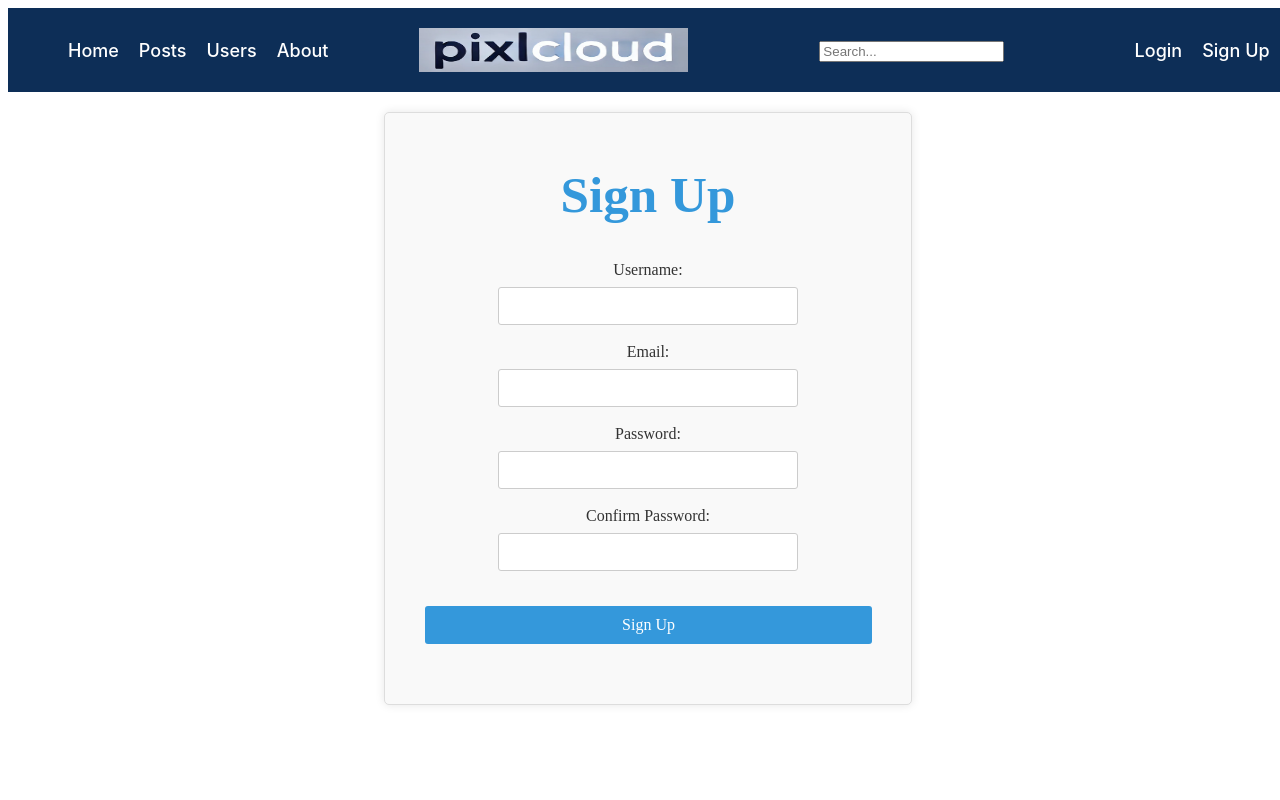
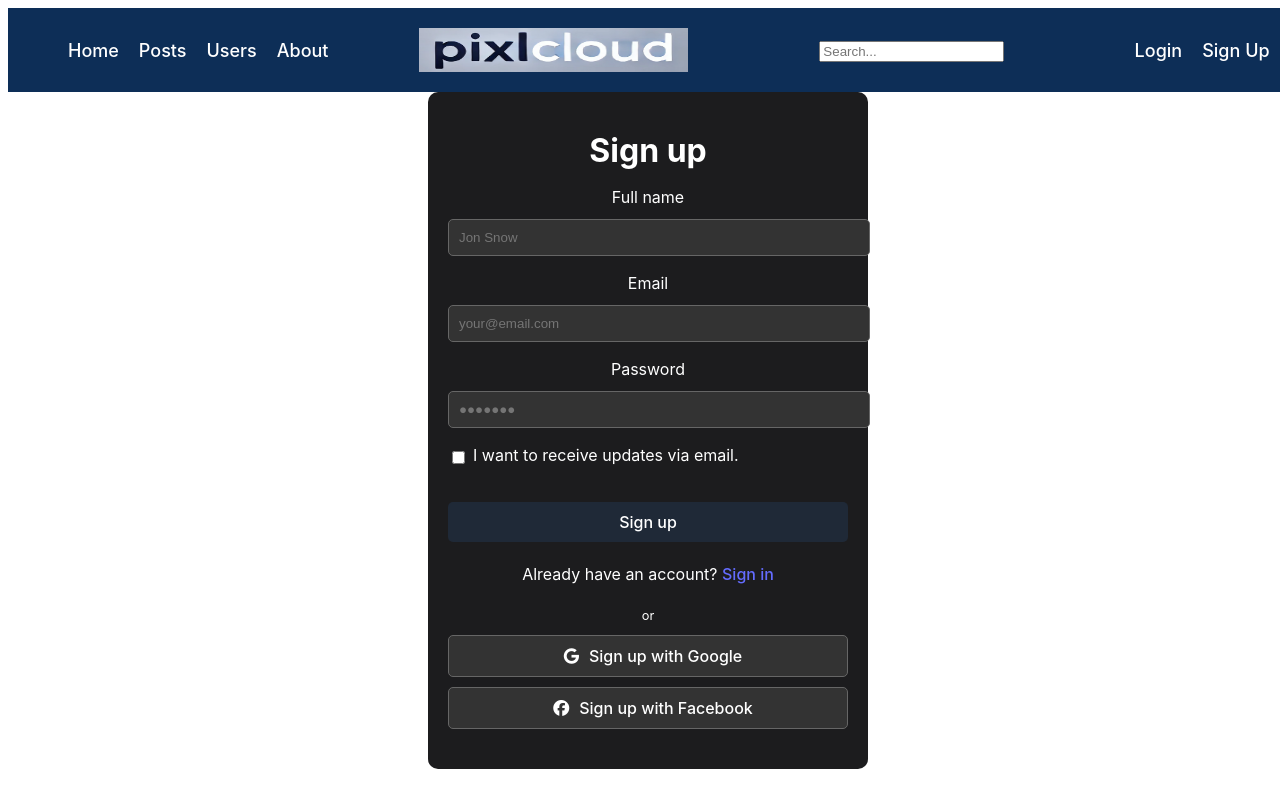
Before and after one commit to ClintasaurusRex/photo-sharing, a React (Vite) app in the folder frontend/: page /signup in a window 1280 px wide. Built offline with nearby package versions, Linux system fonts and the light colour scheme; no server answers.

Commit message:
made changes to the signup form

```diff
--- a/frontend/package.json
+++ b/frontend/package.json
@@ -10,6 +10,7 @@
     "preview": "vite preview"
   },
   "dependencies": {
+    "@fortawesome/fontawesome-free": "^6.6.0",
     "react": "^18.3.1",
     "react-dom": "^18.3.1",
     "react-router-dom": "^6.26.2"
--- a/frontend/src/components/Signup.jsx
+++ b/frontend/src/components/Signup.jsx
@@ -1,61 +1,84 @@
-import useFormData from "../hooks/useFormData";
+import useFormData from '../hooks/useFormData';
+import '@fortawesome/fontawesome-free/css/all.min.css';
 import "./Signup.scss";
 
-
-function Signup() {
-
+const Signup = () => {
   const { formData, handleChange, handleSubmit } = useFormData();
 
   return (
     <div className="signup-container">
-      <h1>Sign Up</h1>
-      <form onSubmit={handleSubmit}>
-        <div>
-          <label htmlFor="username">Username:</label>
+      <form onSubmit={handleSubmit} className="signup-form">
+        <h1>Sign up</h1>
+
+        <div className="form-group">
+          <label htmlFor="fullName">Full name</label>
           <input
             type="text"
-            id="username"
-            name="username"
-            value={formData.username}
+            id="fullName"
+            name="fullName"
+            placeholder="Jon Snow"
+            value={formData.fullName}
             onChange={handleChange}
             required
           />
         </div>
-        <div>
-          <label htmlFor="email">Email:</label>
+
+        <div className="form-group">
+          <label htmlFor="email">Email</label>
           <input
             type="email"
             id="email"
             name="email"
+            placeholder="your@email.com"
             value={formData.email}
             onChange={handleChange}
             required
           />
         </div>
-        <div>
-          <label htmlFor="password">Password:</label>
+
+        <div className="form-group">
+          <label htmlFor="password">Password</label>
           <input
             type="password"
             id="password"
             name="password"
+            placeholder="●●●●●●●"
             value={formData.password}
             onChange={handleChange}
             required
           />
         </div>
-        <div>
-          <label htmlFor="confirmPassword">Confirm Password:</label>
+
+        <div className="form-group checkbox-group">
           <input
-            type="password"
-            id="confirmPassword"
-            name="confirmPassword"
-            value={formData.confirmPassword}
+            type="checkbox"
+            id="receiveUpdates"
+            name="receiveUpdates"
+            checked={formData.receiveUpdates}
             onChange={handleChange}
-            required
           />
+          <label htmlFor="receiveUpdates">I want to receive updates via email.</label>
         </div>
-        <button type="submit">Sign Up</button>
+
+        <button type="submit" className="signup-btn">Sign up</button>
+
+        <p className="signin-link">
+          Already have an account? <a href="/signin">Sign in</a>
+        </p>
+
+        <div className="or-divider">
+          <span>or</span>
+        </div>
+
+        <button type="button" className="social-signup-btn google">
+          <i className="fab fa-google"></i> Sign up with Google
+        </button>
+        <button type="button" className="social-signup-btn facebook">
+          <i className="fab fa-facebook"></i> Sign up with Facebook
+        </button>
       </form>
     </div>
   );
-} export default Signup;
+};
+
+export default Signup;
--- a/frontend/src/components/Signup.scss
+++ b/frontend/src/components/Signup.scss
@@ -1,67 +1,112 @@
-$primary-color: #3498db;
-$secondary-color: #2ecc71;
-$font-family: 'Arial, sans-serif';
-
 .signup-container {
-  max-width: 38%;
-  margin: 20px auto;
+  max-width: 400px;
+  margin: 0 auto;
   padding: 20px;
-  border: 1px solid #ddd;
-  border-radius: 5px;
-  background-color: #f9f9f9;
-  box-shadow: 0 0 10px rgba(0, 0, 0, 0.1);
-
-  h1 {
-    text-align: center;
-    color: $primary-color;
-    font-family: $font-family;
+  background-color: #1c1c1e;
+  border-radius: 10px;
+  color: white;
 }
 
-  form {
-    display: flex;
-    flex-direction: column;
+.signup-form h1 {
+  font-size: 2rem;
+  margin-bottom: 1rem;
+  color: #fff;
+}
 
-    div {
+.form-group {
   margin-bottom: 15px;
+}
 
-      label {
+.form-group label {
   display: block;
   margin-bottom: 5px;
-        color: #333;
-        font-family: $font-family;
 }
 
-      input {
-        width: 57%;
+.form-group input[type="text"],
+.form-group input[type="email"],
+.form-group input[type="password"] {
+  width: 100%;
   padding: 10px;
-        border: 1px solid #ccc;
-        border-radius: 3px;
-        font-family: $font-family;
-        font-size: 14px;
-
-        &:focus {
-          border-color: $primary-color;
-          outline: none;
-          box-shadow: 0 0 5px rgba($primary-color, 0.5);
-        }
-      }
+  margin-top: 5px;
+  border-radius: 5px;
+  border: 1px solid #666;
+  background-color: #333;
+  color: #fff;
 }
 
-    button {
-      padding: 10px 15px;
+.checkbox-group {
+  display: flex;
+  align-items: center;
+}
+
+.checkbox-group label {
+  margin-left: 5px;
+}
+
+.signup-btn {
+  width: 100%;
+  padding: 10px;
+  background-color: #1f2937;
+  color: #fff;
   border: none;
-      border-radius: 3px;
-      background-color: $primary-color;
-      color: #fff;
-      font-family: $font-family;
-      font-size: 16px;
+  border-radius: 5px;
   cursor: pointer;
-      margin: 20px;
-      width: 92%;
+  margin-top: 15px;
+}
 
-      &:hover {
-        background-color: darken($primary-color, 10%);
+.signup-btn:hover {
+  background-color: #3f4a60;
 }
+
+.signin-link {
+  text-align: center;
+  margin: 20px 0;
 }
+
+.or-divider {
+  display: flex;
+  align-items: center;
+  justify-content: center;
+  margin-bottom: 10px;
 }
+
+.or-divider span {
+  background-color: #1c1c1e;
+  padding: 0 10px;
+  font-size: 0.8rem;
 }
+
+.social-signup-btn {
+  width: 100%;
+  padding: 10px;
+  border: 1px solid #666;
+  background-color: #333;
+  color: white;
+  border-radius: 5px;
+  cursor: pointer;
+  margin-bottom: 10px;
+  display: flex;
+  align-items: center;
+  justify-content: center;
+}
+
+.social-signup-btn img {
+  margin-right: 10px;
+}
+
+.social-signup-btn.google:hover {
+  background-color: #3a72c9;
+}
+
+.social-signup-btn.facebook:hover {
+  background-color: #4668b1;
+}
+.fa-google:before {
+  content: "\f1a0";
+  padding: 10px;
+}
+
+.fa-facebook:before {
+  content: "\f09a";
+  padding: 10px;
+}
--- a/frontend/src/hooks/useFormData.js
+++ b/frontend/src/hooks/useFormData.js
@@ -2,27 +2,49 @@ import { useState } from "react";
 
 const useFormData = () => {
   const [formData, setFormData] = useState({
-    username: "",
+    fullName: "",
     email: "",
     password: "",
-    confirmPassword: "",
+    receiveUpdates: false,
   });
 
   const handleChange = (e) => {
-    const { name, value } = e.target;
+    const { name, value, type, checked } = e.target;
     setFormData({
       ...formData,
-      [name]: value,
+      [name]: type === "checkbox" ? checked : value,
     });
   };
 
   const handleSubmit = (e) => {
     e.preventDefault();
+    console.log("Form Submitted", formData);
     // Handle form submission logic here
-    console.log("Form submitted:", formData);
   };
-
   return { formData, handleChange, handleSubmit };
 };
 
 export default useFormData;
+
+// const [formData, setFormData] = useState({
+//     username: "",
+//     email: "",
+//     password: "",
+//     confirmPassword: "",
+//   });
+
+//   const handleChange = (e) => {
+//     const { name, value } = e.target;
+//     setFormData({
+//       ...formData,
+//       [name]: value,
+//     });
+//   };
+
+//   const handleSubmit = (e) => {
+//     e.preventDefault();
+//     // Handle form submission logic here
+//     console.log("Form submitted:", formData);
+//   };
+
+//   return { formData, handleChange, handleSubmit };
```
Also changed, not shown: 1 other file (tests, documents, lock files or other folders). Lines whose indentation alone changed are shown as unchanged.
